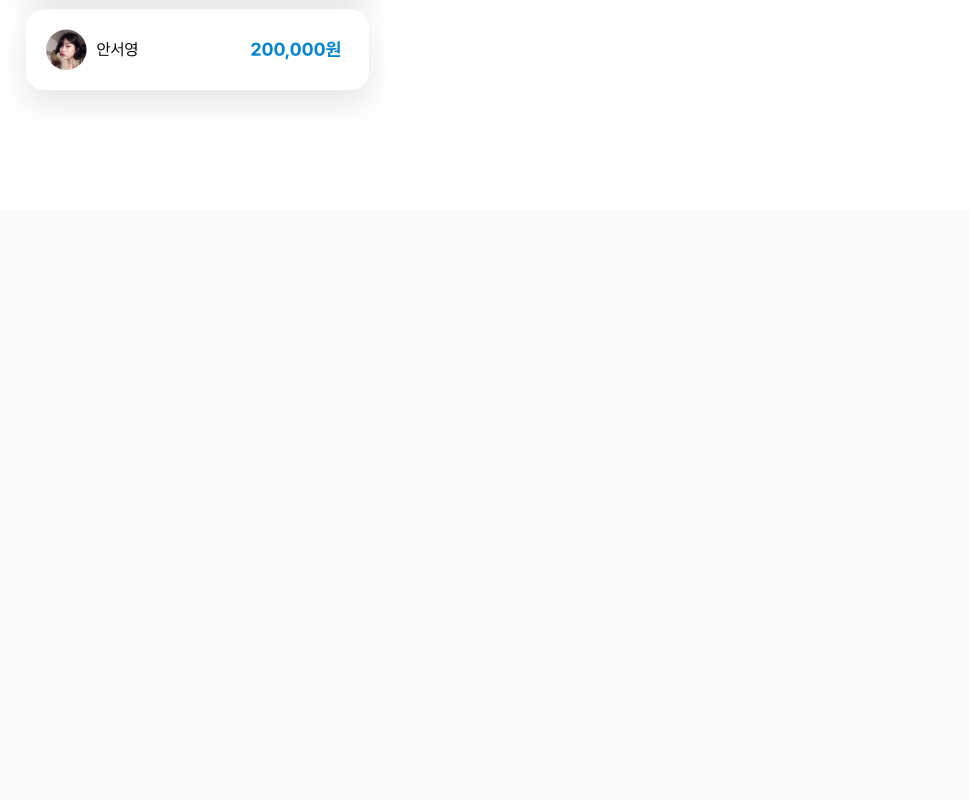
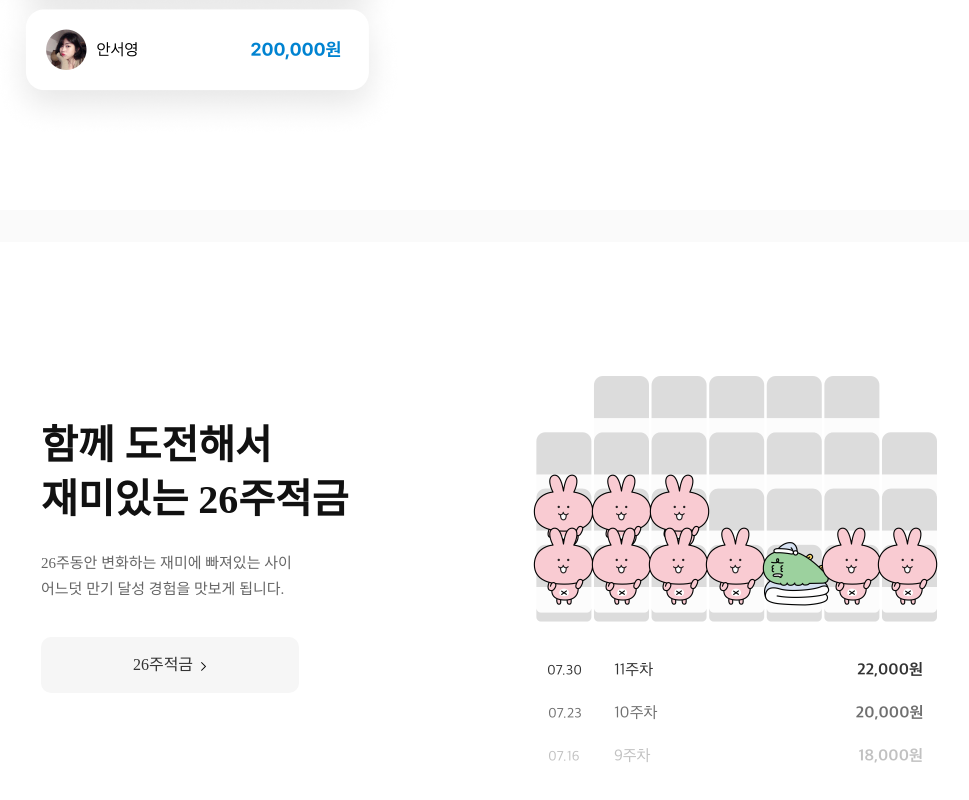
Before and after one commit to bin8727/kakaobank-clone, a React (Create React App) app: page / in a window 1280 px wide. Shown: the part 3069-3869 px from the top of the page, without its empty margins (189-1158 px from the left). Before the commit the page ends 3311 px from the top, so only its background shows below. Built offline with nearby package versions, Linux system fonts and the light colour scheme.

Commit message:
26주적금 디자인

```diff
--- a/src/components/intro/Main.tsx
+++ b/src/components/intro/Main.tsx
@@ -2,6 +2,7 @@ import DepositSavings from "./DepositSavings";
 import Drawal from "./Drawal";
 import Intro from "./Intro";
 import Moim from "./Moim";
+import Week from "./Week";
 
 const Main = () => {
   return (
@@ -12,6 +13,7 @@ const Main = () => {
           <Drawal />
           <DepositSavings />
           <Moim />
+          <Week />
         </div>
       </div>
     </div>
--- /dev/null
+++ b/src/components/intro/Week.tsx
@@ -0,0 +1,39 @@
+import { Link } from "react-router-dom";
+import Divider from "./Divider";
+import Arrow from '../../assets/home_arr.png';
+import WeekImg from '../../assets/main-26weeks.png';
+
+const Week = () => {
+  return (
+    <>
+      <div className="intro__week">
+        <div className="intro__week-txt">
+          <h3>
+            함께 도전해서
+            <br></br>
+            재미있는 26주적금
+          </h3>
+          <p>
+            26주동안 변화하는 재미에 빠져있는 사이
+            <br></br>
+            어느덧 만기 달성 경험을 맛보게 됩니다.
+          </p>
+        </div>
+
+        <div className="intro__week-btn">
+          <Link to='/' className="intro__week-link_bank">
+            26주적금
+            <img src={Arrow} alt="" className="intro__week-ico_arr" />
+          </Link>
+        </div>
+
+        <div>
+          <img src={WeekImg} alt="" className="intro__week-img" />
+        </div>
+      </div>
+      <Divider />
+    </>
+  );
+};
+
+export default Week;
--- a/src/styles/_main.scss
+++ b/src/styles/_main.scss
@@ -341,3 +341,63 @@
     @include ico_arr();
   }
 }
+
+.intro__week {
+  @include intro__cont();
+
+  height: 40.625rem;
+
+  &-txt {
+    position: absolute;
+    top: 11.0625rem;
+    left: 50%;
+    margin-left: -25.625rem;
+
+    h3 {
+      font-size: 2.5rem;
+      font-weight: bold;
+      line-height: 1.35;
+    }
+
+    p {
+      margin-top: 1.5rem;
+      font-size: .9375rem;
+      font-weight: 400;
+      line-height: 1.7;
+      color: #666;
+    }
+  }
+
+  &-btn {
+    position: absolute;
+    top: 24.6875rem;
+    left: 50%;
+    margin-left: -25.625rem;
+    border-color: #c2c2c2;
+  }
+
+  &-link_bank {
+    display: block;
+    background-color: #f6f6f6;
+    width: 16.125rem;
+    height: 3.5rem;
+    font-size: 1rem;
+    line-height: 3.5rem;
+    color: #333;
+    border-radius: .625rem;
+    text-align: center;
+  }
+
+  &-ico_arr {
+    @include ico_arr();
+  }
+
+  &-img {
+    position: absolute;
+    top: 8.125rem;
+    left: 50%;
+    margin-left: 2.5rem;
+    width: 30.75rem;
+    height: 25.5rem;
+  }
+}
```
Also changed, not shown: src/assets/main-26weeks.png (added).
